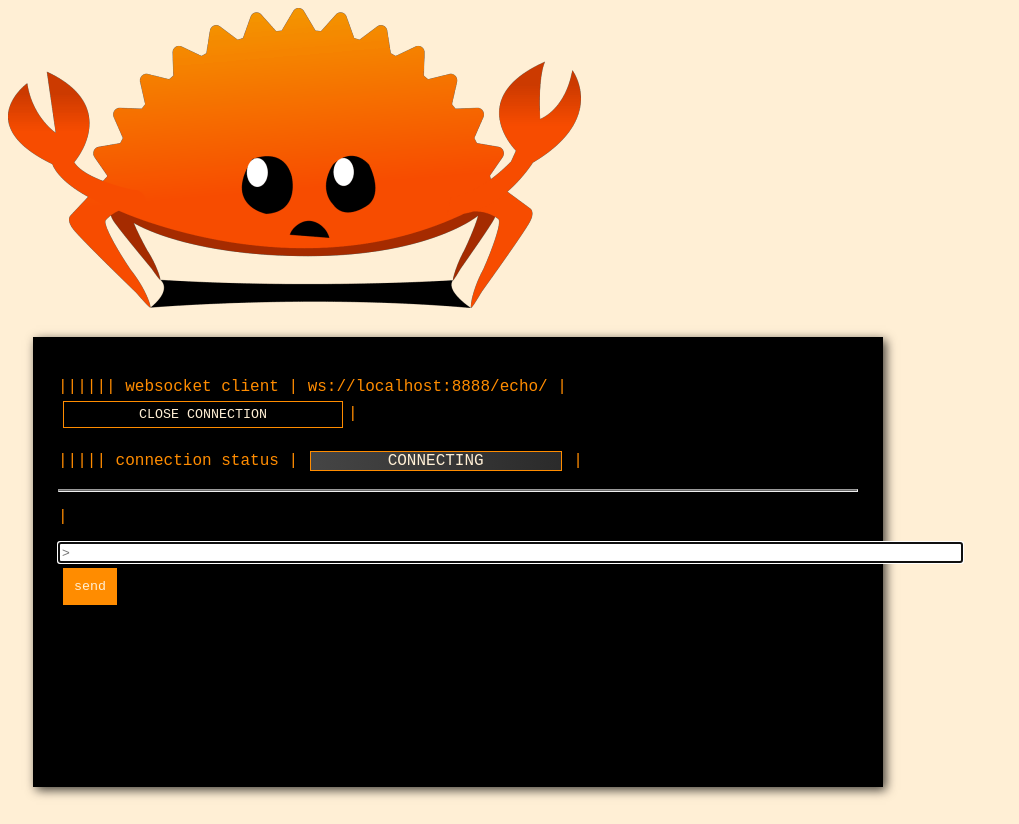
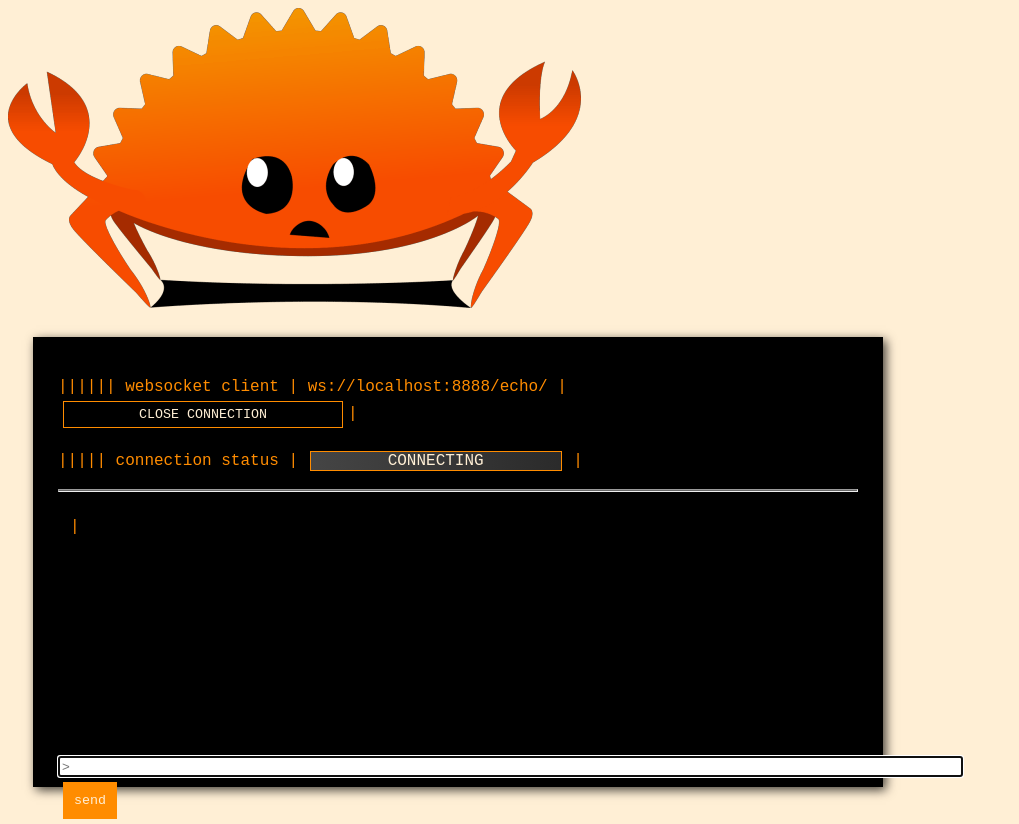
Before and after one commit to davisvansant/websocket_example, a Vue app in the folder client/: page / in a window 1280 px wide. Shown: the whole page, without its empty margins (0-1019 px from the left). Built offline with nearby package versions, Linux system fonts and the light colour scheme; no server answers.

Commit message:
initial scroll for rx_messages

```diff
--- a/client/src/App.vue
+++ b/client/src/App.vue
@@ -12,10 +12,12 @@
       |
     </p>
     <hr class="hr">
-    <p v-for="message in this.rx_messages" :key="message" class="dark_orange">
+    <div id="rx_messages" class="rx_messages">
+      <p v-for="message in this.rx_messages" :key="message" class="dark_orange">
       |
-      <span class="rx_messages">{{ message }}</span>
-    </p>
+      <span>{{ message }}</span>
+      </p>
+    </div>
     <input
       class="tx_message"
       v-model="tx_message"
@@ -107,7 +109,17 @@ export default defineComponent({
           this.status = 'CLOSED'
           return this.status
       }
+    },
+    message_scroll () {
+      const element = document.getElementById('rx_messages')
+
+      if (element !== null) {
+        element.scrollTop = element.scrollHeight
+      }
     }
+  },
+  updated () {
+    this.$nextTick(() => this.message_scroll())
   }
 })
 </script>
@@ -177,6 +189,8 @@ export default defineComponent({
     margin: 2px 2px;
     font-family:Courier New;
     color:DarkOrange;
+    overflow-y: auto;
+    height: 250px;
   }
   .tx_message:focus ~ .send_button {
     background-color: DarkOrange;
```
